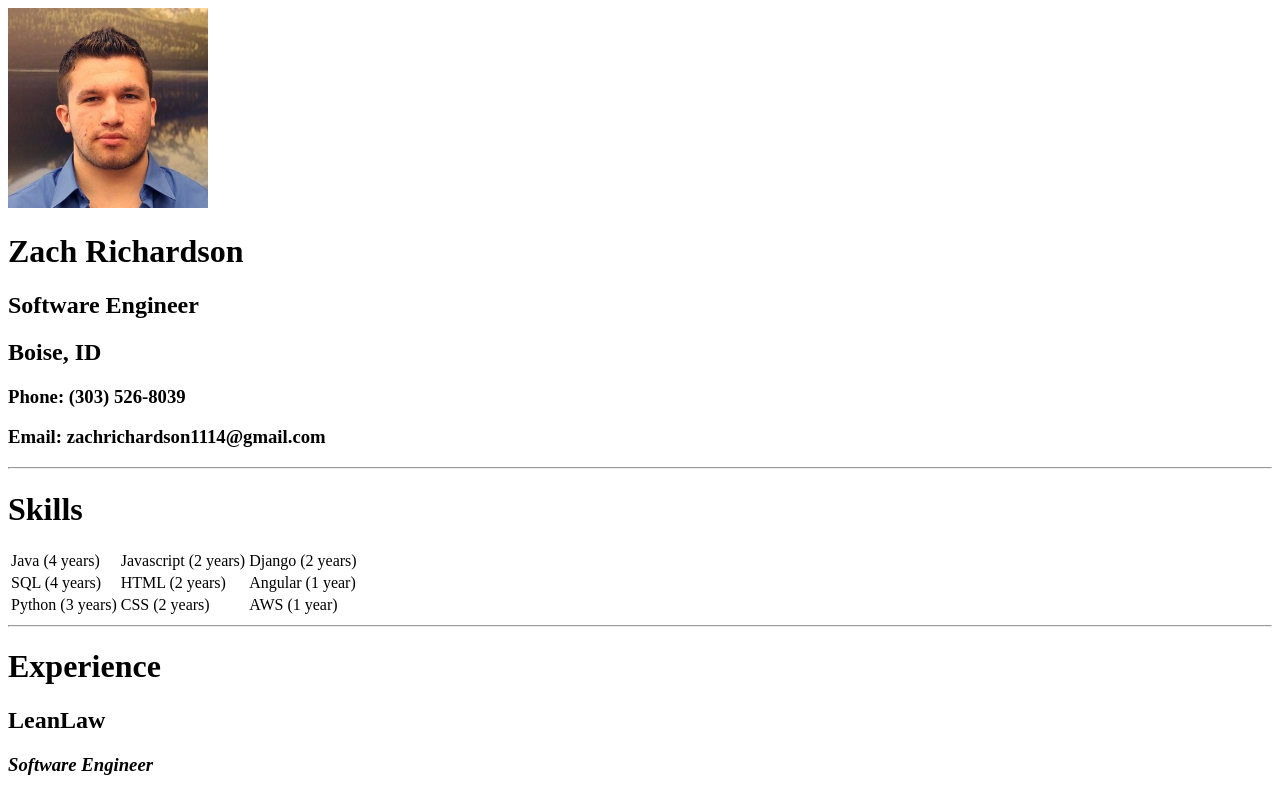
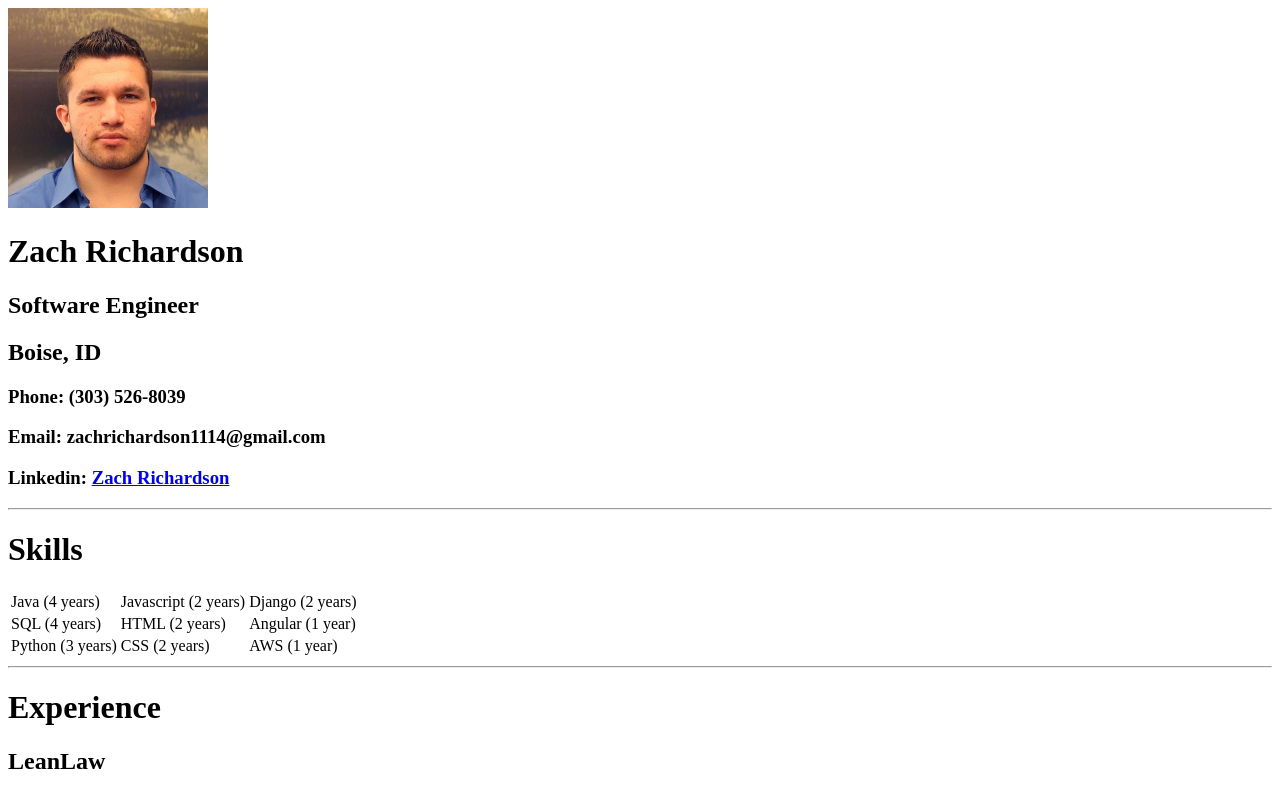
Before and after one commit to hoppyhackers/angular-resume-builder-lesson-2, a website: page index.html in a window 1280 px wide. Shown: the top 792 px of the page. Drawn offline with Linux system fonts and the light colour scheme.

Commit message:
Added LinkedIn Link

```diff
--- a/index.html
+++ b/index.html
@@ -18,6 +18,7 @@
 			<h2>Boise, ID</h2>
 			<h3>Phone: (303) 526-8039</h3>
 			<h3>Email: zachrichardson1114@gmail.com</h3>
+			<h3>Linkedin: <a href="https://www.linkedin.com/in/zachrichardson1" target="_blank">Zach Richardson</a></h3>
 		</div>
 		<hr />
 
```
